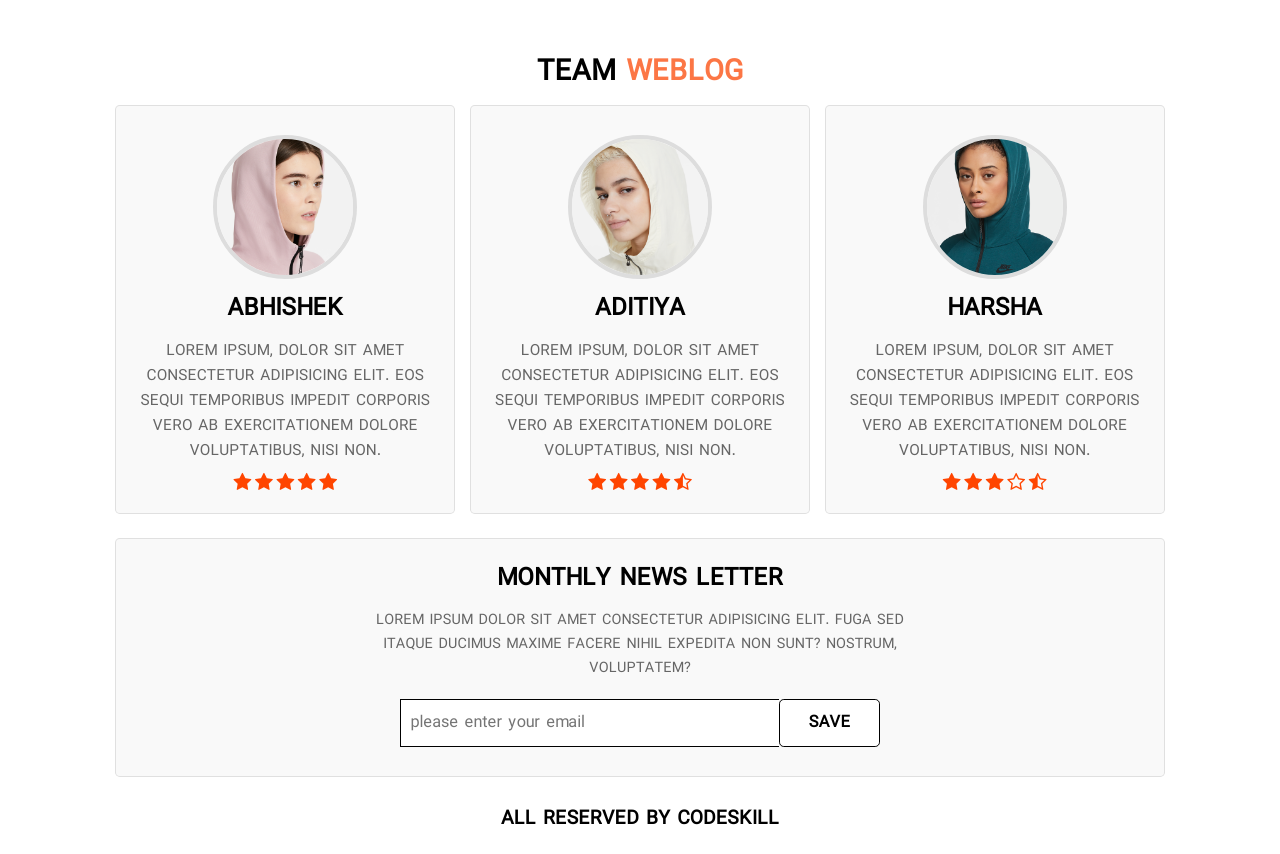
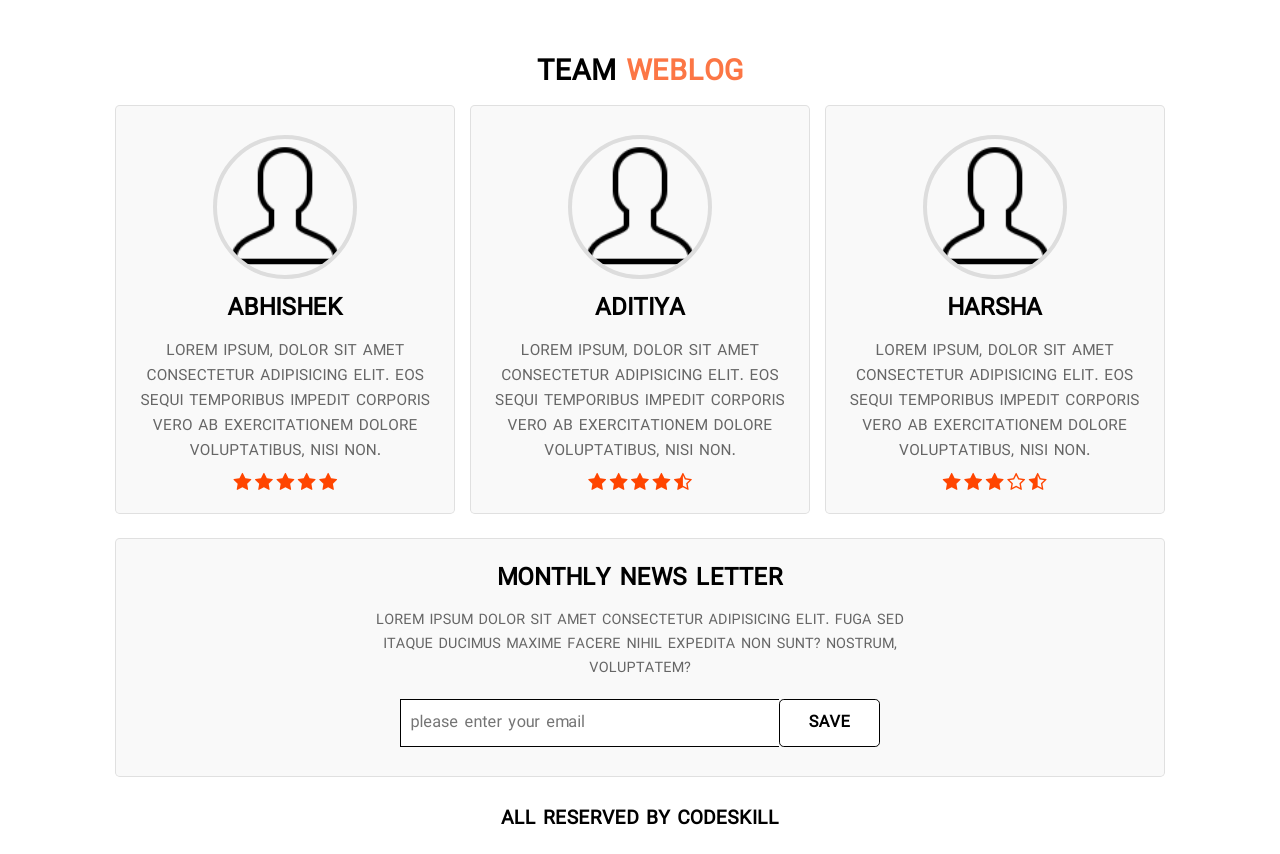
Before and after one commit to Apoorv1379/Shoe-AR, a plain HTML site: page index.html in a window 1280 px wide. Shown: the part 3400-4254 px from the top of the page. Drawn offline with Linux system fonts and the light colour scheme.

Commit message:
Update index.html

```diff
--- a/index.html
+++ b/index.html
@@ -327,7 +327,7 @@
             <h1 class="heading">Team <span>Weblog</span></h1>
             <div class="box-container">
                 <div class="box">
-                    <img src="img/team/1.png" alt="">
+                    <img src="img/team/icons8-customer-100.png" alt="">
                     <h3>Abhishek</h3>
                     <p>
                         Lorem ipsum, dolor sit amet consectetur adipisicing elit.
@@ -343,7 +343,7 @@
                     </div>
                 </div>
                 <div class="box">
-                    <img src="img/team/2.png" alt="">
+                    <img src="img/team/icons8-customer-100.png" alt="">
                     <h3>Aditiya</h3>
                     <p>
                         Lorem ipsum, dolor sit amet consectetur adipisicing elit.
@@ -359,7 +359,7 @@
                     </div>
                 </div>
                 <div class="box">
-                    <img src="img/team/3.png" alt="">
+                    <img src="img/team/icons8-customer-100.png" alt="">
                     <h3>Harsha</h3>
                     <p>
                         Lorem ipsum, dolor sit amet consectetur adipisicing elit.
```
